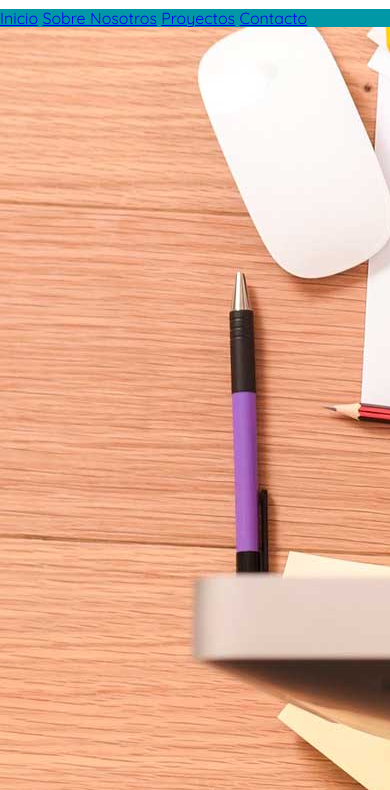
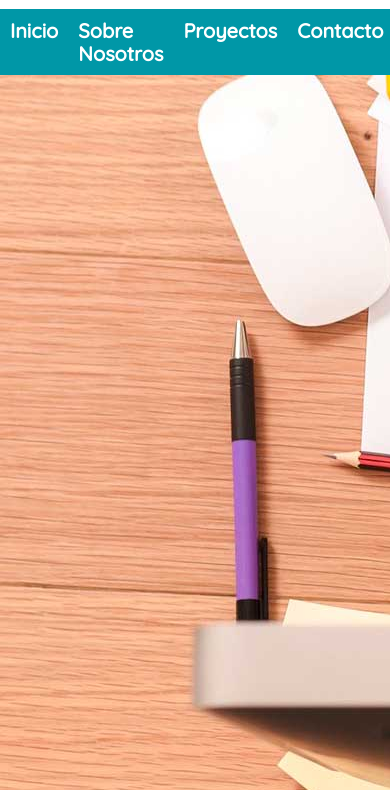
Before and after one commit to wizo85/freelancer-inicio, a plain HTML site: page index.html in a window 390 px wide. Shown: the part 86-876 px from the top of the page. Drawn offline with Linux system fonts and the light colour scheme.

Commit message:
creando los media queries

```diff
--- a/css/styles.css
+++ b/css/styles.css
@@ -13,8 +13,8 @@ html {
 body {
     font-size: 16px; /* 1rem = 10px */
     font-family: 'Quicksand', sans-serif;
+}
 
-}
 .titulo {
     text-align: center;
     font-size: 3.8rem;
@@ -22,12 +22,33 @@ body {
 }
 span {
     font-size: 2.3rem;
+    font-style: italic;
 }
 .container {
-    width: 120rem;
+    max-width: 120rem;
     margin: 0 auto;
 }
+.nav-bg {
+    background-color: var(--secundarycolor);
+}
 .nav-leader {
-    background-color: var(--secundarycolor);
+
+    display: flex;
+    justify-content: space-between;
 
 }
+.nav-leader a {
+    color: var(--white);
+    text-decoration: none;
+    font-size: 2rem;
+    font-weight: 700;
+    padding: 1rem;
+}
+@media (min-width: 480px) {
+
+
+}
+.nav-leader a:hover {
+    background-color: var(--primarycolor);
+    color: var(--black);
+}
--- a/index.html
+++ b/index.html
@@ -16,13 +16,14 @@
     <header>
         <h1 class="titulo">Adrian Quiroz - <span>Developer</span></h1>
     </header>
-    <div class ></div>
+    <div class="nav-bg" >
         <nav class="nav-leader container">
             <a href="index.html">Inicio</a>
             <a href="nosotros.html">Sobre Nosotros</a>
             <a href="#">Proyectos</a>
             <a href="#">Contacto</a>
         </nav>
+    </div>
     <img src="images/hero.jpg" alt="Imagen de fondo">
 
     <section>
```
Lines whose indentation alone changed are shown as unchanged.
